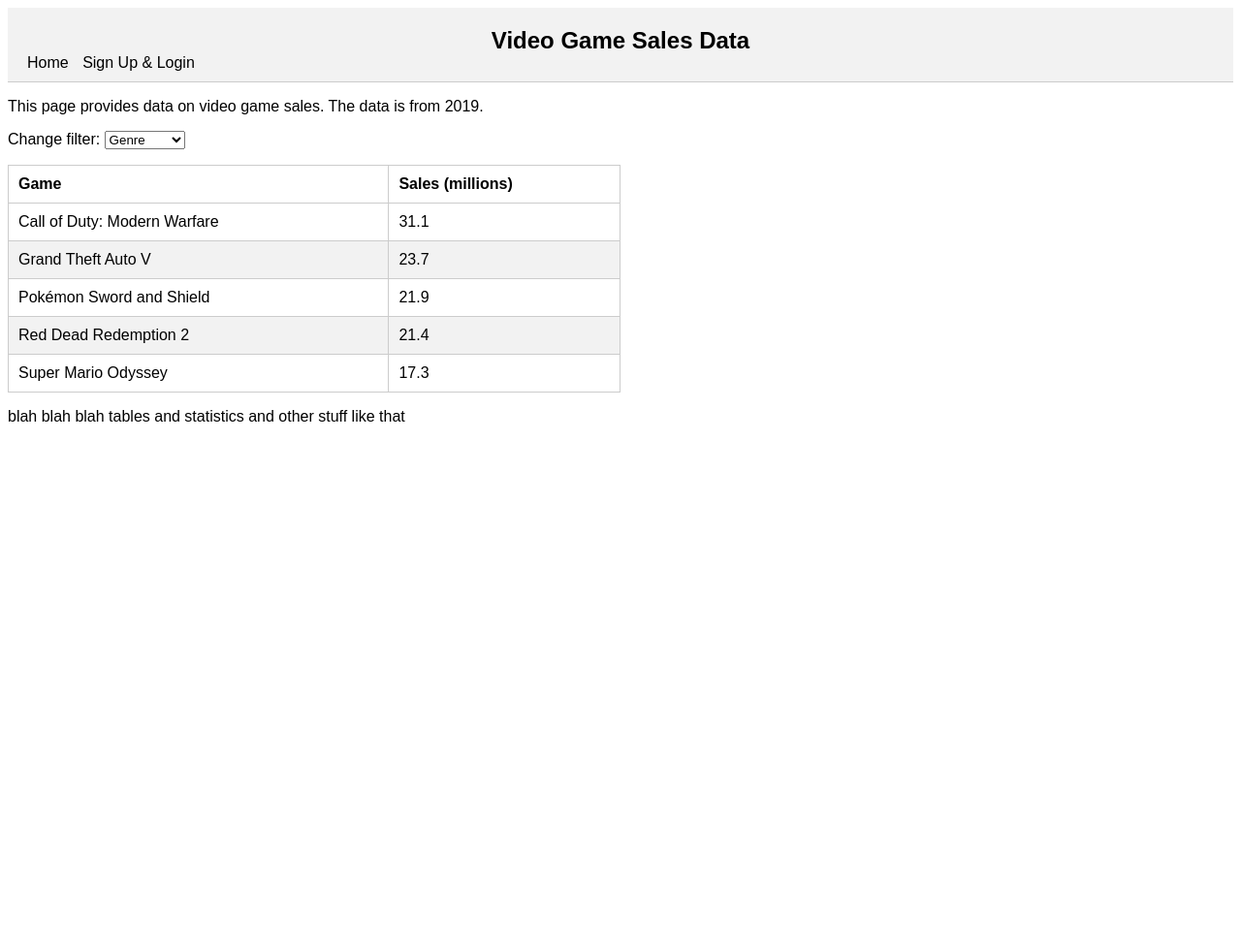
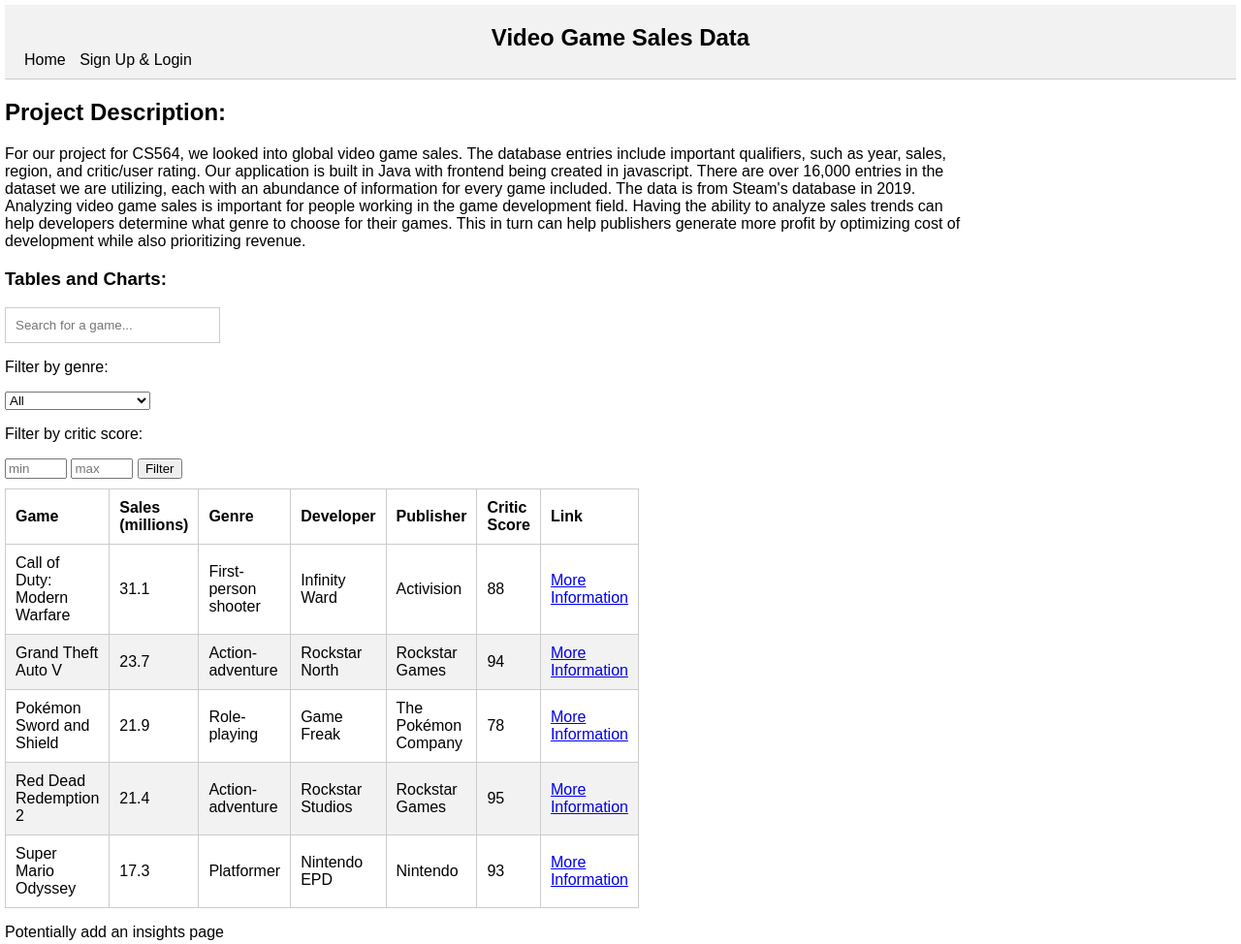
Before and after one commit to AdiYeet/CS564Project, a plain HTML site: page index.html in a window 1280 px wide. Shown: the whole page at 97% size. Before the commit the page ends 800 px from the top, so only its background shows below. Drawn offline with Linux system fonts and the light colour scheme.

Commit message:
Added project description and updated table
Added filters to sort by genre and critic score. Added columns to table to display more information with links to the game's information.

```diff
--- a/index.css
+++ b/index.css
@@ -26,6 +26,16 @@ nav a:hover {
 
 body {
     font-family: sans-serif;
+    margin: 5px;
+    padding: 0;
+}
+
+p {
+    max-width: 1000px;
+}
+
+div {
+    margin-bottom: 10px;
 }
 
 h1 {
@@ -85,3 +95,18 @@ input[type="text"] {
 button {
     cursor: pointer;
 }
+
+.filter-container {
+    display: flex;
+    flex-direction: row;
+    justify-content: space-between;
+    margin-bottom: 10px;
+}
+
+input[type="text"] {
+    width: 200px;
+}
+
+select {
+    width: 150px;
+}
--- a/index.html
+++ b/index.html
@@ -1,4 +1,5 @@
 <!DOCTYPE html>
+<!--suppress ALL -->
 <html lang="en">
 <head>
     <meta charset="UTF-8">
@@ -15,53 +16,107 @@
         <a href="userLogin.html">Sign Up & Login</a>
     </nav>
 </header>
+<h2> Project Description: </h2>
+    <p>
+        For our project for CS564, we looked into global video game sales. The database entries include important
+        qualifiers, such as year, sales, region, and critic/user rating. Our application is built in Java with frontend
+        being created in javascript. There are over 16,000 entries in the dataset we are utilizing, each with an abundance
+        of information for every game included. The data is from Steam's database in 2019. Analyzing video game sales is
+        important for people working in the game development field. Having the ability to analyze sales trends can help
+        developers determine what genre to choose for their games. This in turn can help publishers generate more profit by
+        optimizing cost of development while also prioritizing revenue.
+    </p>
 
-<p>This page provides data on video game sales. The data is from 2019.</p>
+<h3> Tables and Charts: </h3>
 
-<p>
-    Change filter:
-    <select id="filter-options">
-        <option value="genre">Genre</option>
-        <option value="rating">Rating</option>
-        <option value="publisher">Publisher</option>
-        <option value="developer">Developer</option>
-    </select>
-</p>
+<input type="text" id="search-bar" placeholder="Search for a game...">
+<p>Filter by genre:</p>
+<select id="genre-filter">
+    <option value="all">All</option>
+    <option value="action">Action</option>
+    <option value="adventure">Adventure</option>
+    <option value="fighting">Fighting</option>
+    <option value="misc">Misc</option>
+    <option value="platform">Platform</option>
+    <option value="puzzle">Puzzle</option>
+    <option value="racing">Racing</option>
+    <option value="role-playing">Role-Playing</option>
+    <option value="shooter">Shooter</option>
+    <option value="simulation">Simulation</option>
+    <option value="sports">Sports</option>
+    <option value="strategy">Strategy</option>
+</select>
+<div id="filter-container">
+    <p>Filter by critic score: </p>
+    <input type="number" id="min-score" placeholder="min" min="0" max="100">
+    <input type="number" id="max-score" placeholder="max" min="0" max="100">
+    <button id="filter-button">Filter</button>
+</div>
 
 <table>
     <thead>
     <tr>
         <th>Game</th>
         <th>Sales (millions)</th>
+        <th>Genre</th>
+        <th>Developer</th>
+        <th>Publisher</th>
+        <th>Critic Score</th>
+        <th>Link</th>
     </tr>
     </thead>
     <tbody>
     <tr>
         <td>Call of Duty: Modern Warfare</td>
         <td>31.1</td>
+        <td>First-person shooter</td>
+        <td>Infinity Ward</td>
+        <td>Activision</td>
+        <td>88</td>
+        <td><a href="game-info.html?game=call-of-duty-modern-warfare">More Information</a></td>
     </tr>
     <tr>
         <td>Grand Theft Auto V</td>
         <td>23.7</td>
+        <td>Action-adventure</td>
+        <td>Rockstar North</td>
+        <td>Rockstar Games</td>
+        <td>94</td>
+        <td><a href="game-info.html?game=grand-theft-auto-v">More Information</a></td>
     </tr>
     <tr>
         <td>Pokémon Sword and Shield</td>
         <td>21.9</td>
+        <td>Role-playing</td>
+        <td>Game Freak</td>
+        <td>The Pokémon Company</td>
+        <td>78</td>
+        <td><a href="game-info.html?game=pokemon-sword-and-shield">More Information</a></td>
     </tr>
     <tr>
         <td>Red Dead Redemption 2</td>
         <td>21.4</td>
+        <td>Action-adventure</td>
+        <td>Rockstar Studios</td>
+        <td>Rockstar Games</td>
+        <td>95</td>
+        <td><a href="game-info.html?game=red-dead-redemption-2">More Information</a></td>
     </tr>
     <tr>
         <td>Super Mario Odyssey</td>
         <td>17.3</td>
+        <td>Platformer</td>
+        <td>Nintendo EPD</td>
+        <td>Nintendo</td>
+        <td>93</td>
+        <td><a href="game-info.html?game=super-mario-odyssey">More Information</a></td>
     </tr>
     </tbody>
 </table>
 
 <script src="index.js"></script>
 
-<p> blah blah blah tables and statistics and other stuff like that </p>
+<p> Potentially add an insights page </p>
 
 </body>
 </html>
--- a/index.js
+++ b/index.js
@@ -51,4 +51,60 @@ function changeFilter() {
     }
 }
 
+const searchBar = document.getElementById('search-bar');
+const filterOptions = document.getElementById('filter-options');
+const table = document.getElementById('table');
+
+// Function to filter the table rows
+function filterRows(searchTerm, filterType) {
+    const rows = table.querySelectorAll('tr');
+    const filteredRows = [];
+
+    for (let i = 0; i < rows.length; i++) {
+        const row = rows[i];
+        const gameName = row.querySelector('td:first-child').textContent;
+
+        if (searchTerm.length === 0 || gameName.toLowerCase().includes(searchTerm.toLowerCase())) {
+            if (filterType === 'genre') {
+                const genre = row.querySelector('td:nth-child(2)').textContent;
+                if (genre.toLowerCase().includes(filterType.toLowerCase())) {
+                    filteredRows.push(row);
+                }
+            } else if (filterType === 'rating') {
+                const rating = row.querySelector('td:nth-child(3)').textContent;
+                if (rating.toLowerCase().includes(filterType.toLowerCase())) {
+                    filteredRows.push(row);
+                }
+            } else if (filterType === 'publisher') {
+                const publisher = row.querySelector('td:nth-child(4)').textContent;
+                if (publisher.toLowerCase().includes(filterType.toLowerCase())) {
+                    filteredRows.push(row);
+                }
+            } else if (filterType === 'developer') {
+                const developer = row.querySelector('td:nth-child(5)').textContent;
+                if (developer.toLowerCase().includes(filterType.toLowerCase())) {
+                    filteredRows.push(row);
+                }
+            }
+        }
+    }
+
+    table.innerHTML = '';
+    filteredRows.forEach(row => table.appendChild(row));
+}
+
+// Event listener for the search bar
+searchBar.addEventListener('input', (event) => {
+    const searchTerm = event.target.value;
+    filterRows(searchTerm, filterOptions.value);
+});
+
+// Event listener for the filter options select element
+filterOptions.addEventListener('change', (event) => {
+    const filterType = event.target.value;
+    const searchTerm = searchBar.value;
+    filterRows(searchTerm, filterType);
+});
+
+
 document.getElementById("filter").addEventListener("click", changeFilter);
```
